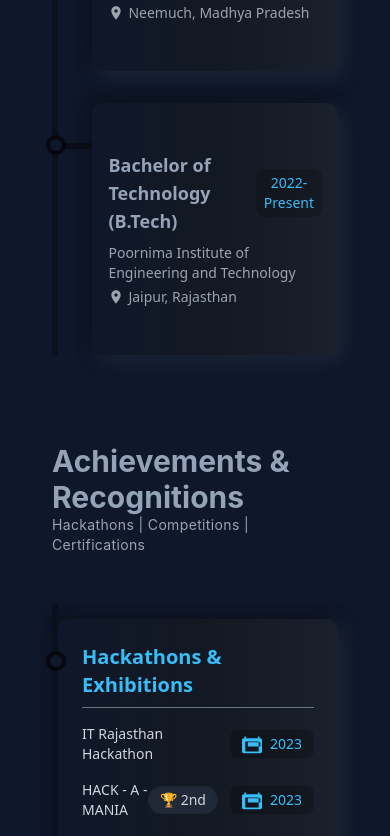
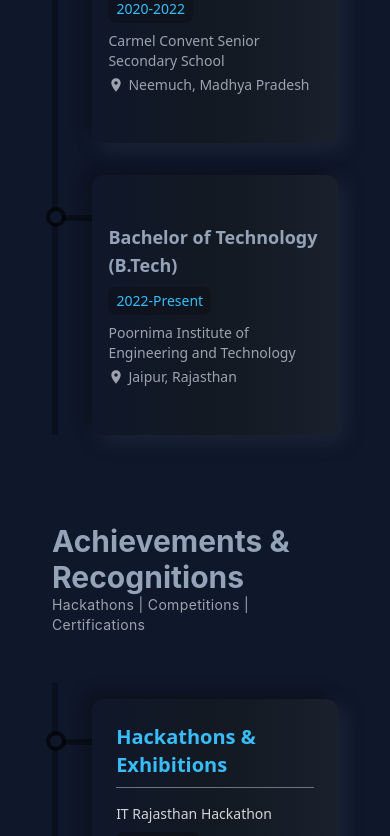
Before and after one commit to kinanabohra/kinana-portfolio, a React (Vite) app: page / in a window 390 px wide. Shown: the part 7547-8383 px from the top of the page. Built offline with nearby package versions, Linux system fonts and the light colour scheme.

Commit message:
Fixed Education and Achievement section Issue

```diff
--- a/src/components/resume/AchievementCard.jsx
+++ b/src/components/resume/AchievementCard.jsx
@@ -11,7 +11,7 @@ const AchievementCard = ({ title, details }) => {
       </div>
 
       {/* Card Content */}
-      <div className="-ml-6 w-full bg-gradient-to-r from-bodyColor via-[#131922] to-[#1a202c] group hover:bg-gradient-to-bl hover:from-[#131922] hover:via-[#1a202c] hover:to-bodyColor duration-300 rounded-xl p-4 sm:p-6 md:p-8 lg:p-10 shadow-shadowOne">
+      <div className="-ml-6 -2 w-full bg-gradient-to-r from-bodyColor via-[#131922] to-[#1a202c] group hover:bg-gradient-to-bl hover:from-[#131922] hover:via-[#1a202c] hover:to-bodyColor duration-300 rounded-xl p-4 sm:p-6 md:p-8 lg:p-10 shadow-shadowOne">
         <h2 className="text-lg sm:text-xl md:text-2xl font-semibold text-designColor mb-3 sm:mb-4 border-b border-gray-500 pb-2">
           {title}
         </h2>
@@ -19,16 +19,16 @@ const AchievementCard = ({ title, details }) => {
           {details.map((item, index) => (
             <li
               key={index}
-              className="flex flex-col sm:flex-row justify-between items-start sm:items-center hover:text-designColor transition duration-300"
+              className="flex flex-col sml:flex-row justify-between items-start sml:items-center hover:text-designColor transition duration-300"
             >
               <p className="text-sm sm:text-md md:text-lg">{item.Name}</p>
-              <div className="flex flex-wrap sm:flex-nowrap items-center gap-2 sm:gap-3 mt-2 sm:mt-0">
+              <div className="flex flex-col sm:flex-row items-start sm:items-center gap-2 sm:gap-3 mt-2 sml:mt-0">
                 {item.position && (
-                  <p className="text-xs sm:text-sm md:text-md lg:text-lg bg-gray-800 rounded-full px-3 py-1 font-normal shadow-inner text-center min-w-max">
+                  <p className="text-xs sm:text-sm md:text-md lg:text-lg bg-gray-800 rounded-full px-3 py-1 font-normal shadow-inner text-center w-full sm:w-auto">
                     🏆 {item.position}
                   </p>
                 )}
-                <p className="text-xs sm:text-sm md:text-md font-normal text-designColor bg-black bg-opacity-25 rounded-lg px-3 py-1 text-center flex items-center gap-2 min-w-max">
+                <p className="text-xs sm:text-sm md:text-md font-normal text-designColor bg-black bg-opacity-25 rounded-lg px-3 py-1 text-center flex items-center gap-2 w-full sm:w-auto">
                   <svg className="w-5 h-5 fill-current" xmlns="http://www.w3.org/2000/svg" viewBox="0 0 24 24">
                     <path d="M7 10h5v5H7zM12 10h5v5h-5zM17 10h5v5h-5zM22 5h-1V3h-2v2H5V3H3v2H2C.9 5 0 5.9 0 7v14c0 1.1.9 2 2 2h20c1.1 0 2-.9 2-2V7c0-1.1-.9-2-2-2zM20 21H4V9h16v12z"/>
                   </svg>
--- a/src/components/resume/EducationCard.jsx
+++ b/src/components/resume/EducationCard.jsx
@@ -10,9 +10,9 @@ const EducationCard = ({ title, subTitle, durationYear, address }) => {
       </div>
 
       <div className='-ml-6 w-full bg-gradient-to-r from-bodyColor via-[#131922] to-[#1a202c] group hover:bg-gradient-to-bl hover:from-[#131922] hover:via-[#1a202c] hover:to-bodyColor duration-300 rounded-xl p-4 sm:px-4 md:px-6 lg:px-8 flex flex-col justify-center gap-2 shadow-shadowOne'>
-        <div className='flex flex-col sm:flex-row justify-between items-start sm:items-center pt-4 sm:pt-8'>
+        <div className='flex flex-col xsml:flex-row  justify-between items-start xsml:items-center pt-4 sm:pt-8'>
           <h2 className='text-md sm:text-lg md:text-xl  font-semibold group-hover:text-white duration-300'>{title}</h2>
-          <p className='mt-2 sm:mt-0 px-2 py-1 text-xs sm:text-sm md:text-md font-normal text-designColor bg-black bg-opacity-20 rounded-lg text-center'>
+          <p className='mt-2 sml:mt-0 px-2 py-1 text-xs sm:text-sm md:text-md font-normal text-designColor bg-black bg-opacity-20 rounded-lg text-center'>
             {durationYear}
           </p>
         </div>
--- a/tailwind.config.js
+++ b/tailwind.config.js
@@ -12,6 +12,7 @@ export default {
         xs: "320px",
         sm: "375px",
         sml: "500px",
+        xsml:"570px",
         md: "667px",
         mdl: "768px",
         xmdl: "850px",
```
